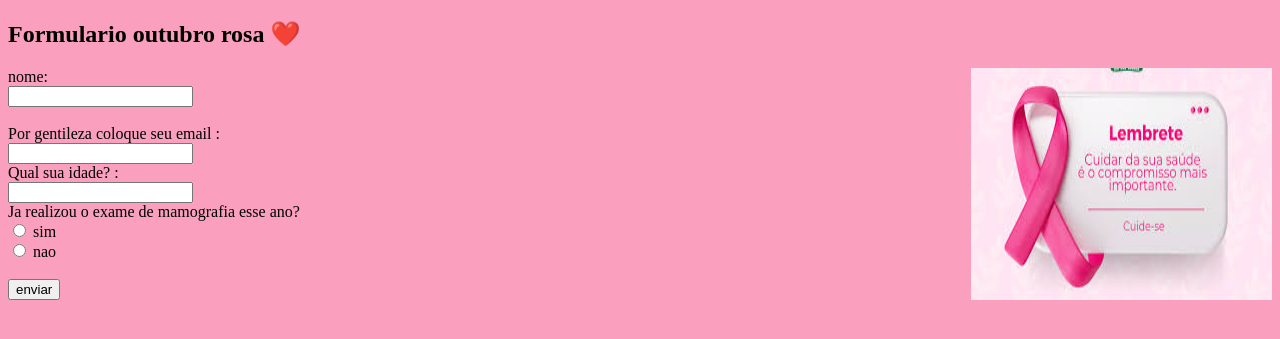
After one commit to Tulio20dev/PHP, a PHP site: page /php03/post.php in a window 1280 px wide. The commit adds this page. Shown: the top 339 px of the page. Run offline with PHP 8.4, Linux system fonts and the light colour scheme.

Commit message:
Add files via upload

```diff
--- a/tulio/php02/Operadores.php
+++ b/tulio/php02/Operadores.php
@@ -1,6 +1,6 @@
 <?php
-$v1 = 1
-$v2 = 7
-$total = $v1 + $v2
+$v1 = 1;
+$v2 = 7;
+$total = $v1 + $v2;
 echo "a soma deu".$total
 ?>
--- a/tulio/php02/estrutura.php
+++ b/tulio/php02/estrutura.php
@@ -1,11 +1,11 @@
 <?php
 if($nota >= 7 ){
-    echo "aprovado"
+    echo "aprovado";
 }
 elseif($nota >=5 ){
-    echo "recuperação"
+    echo "recuperação";
 }
 else{
-    echo "reprovado"
+    echo "reprovado";
 }
 ?>
--- /dev/null
+++ b/tulio/php03/css.css
@@ -0,0 +1,7 @@
+body{
+    background-color: rgb(250, 160, 190);
+}
+img{
+    width: auto;
+    display: flex;
+}
--- /dev/null
+++ b/tulio/php03/post.php
@@ -0,0 +1,47 @@
+<!DOCTYPE html>
+<html lang="en">
+<head>
+    <meta charset="UTF-8">
+    <meta name="viewport" content="width=, initial-scale=1.0">
+    <link rel="stylesheet" href="css.css">
+    <title>Document</title>
+    <style>
+        body{
+            background-color: rgb(250, 160, 190);
+        }
+        img{
+            margin-left: auto;
+            width: auto;
+            display: flex;
+        }
+        .c{
+            display:flex;
+
+        }
+    </style>
+</head>
+<body>
+    <h2>Formulario outubro rosa ❤️</h2>
+
+    <div class="c">
+        <form action="dados.php" method="post">
+            <label>nome:</label><br>
+            <input type="text" name="nome" required><br><br>
+
+            <label >Por gentileza coloque seu email : </label><br>
+            <input type="email" name="email" required><br>
+
+            <label>Qual sua idade? : </label><br>
+            <input type="number" name="idade" required><br>
+
+            <label>Ja realizou o exame de mamografia esse ano?</label><br>
+            <input type="radio" name="mamografia" value="sim" required> sim <br>
+            <input type="radio" name="mamografia" value="nao" required> nao <br><br>
+
+            <input type="submit" value="enviar">
+
+        </form>
+        <img src="img/img.jpeg" alt="Se cuidem">
+        </div>
+</body>
+</html>
```
Also changed, not shown: tulio/php03/dados.php (added, +37 -0 lines), tulio/php03/css2.css (added), tulio/php03/img/img.jpeg (added).
